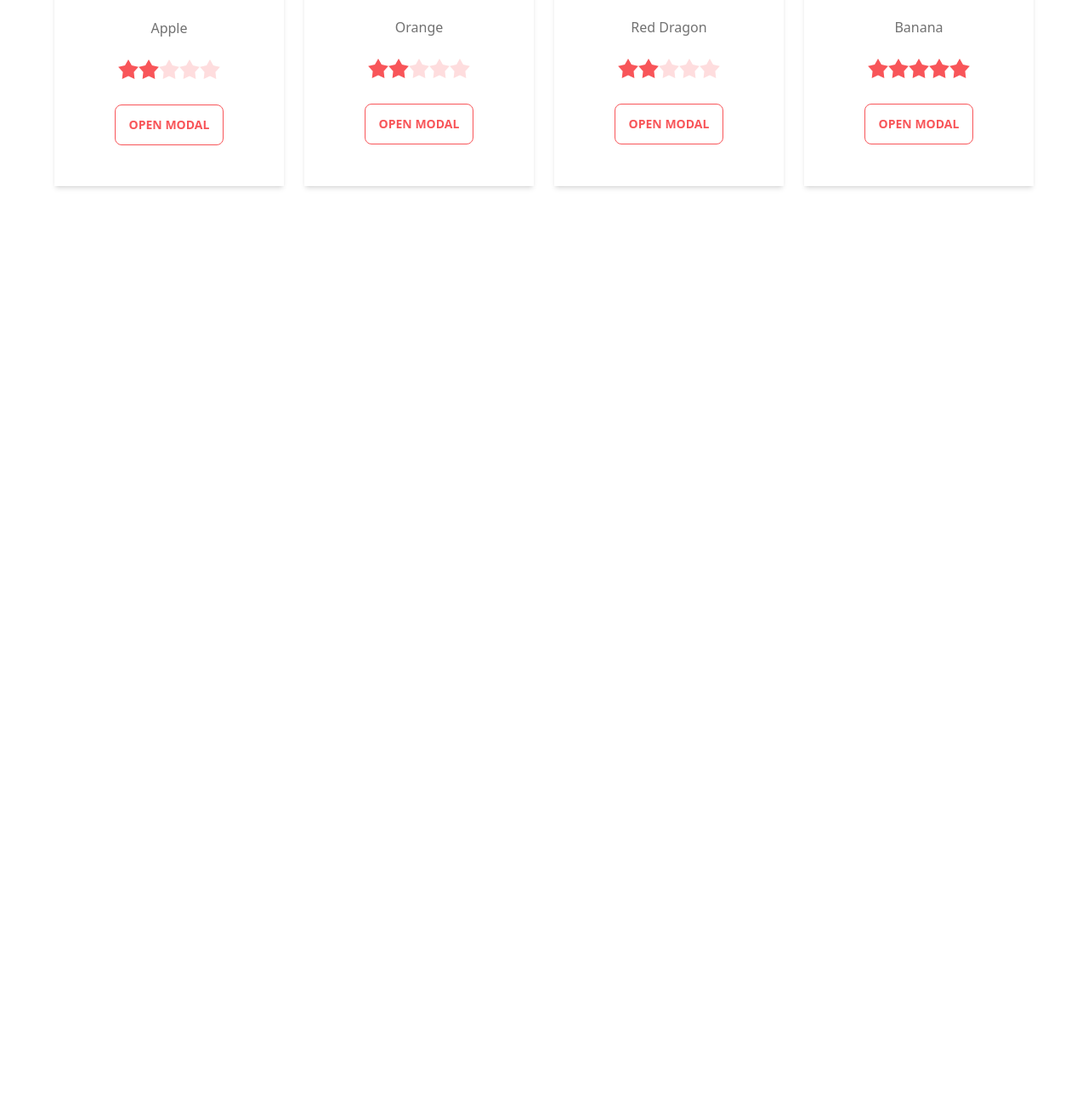
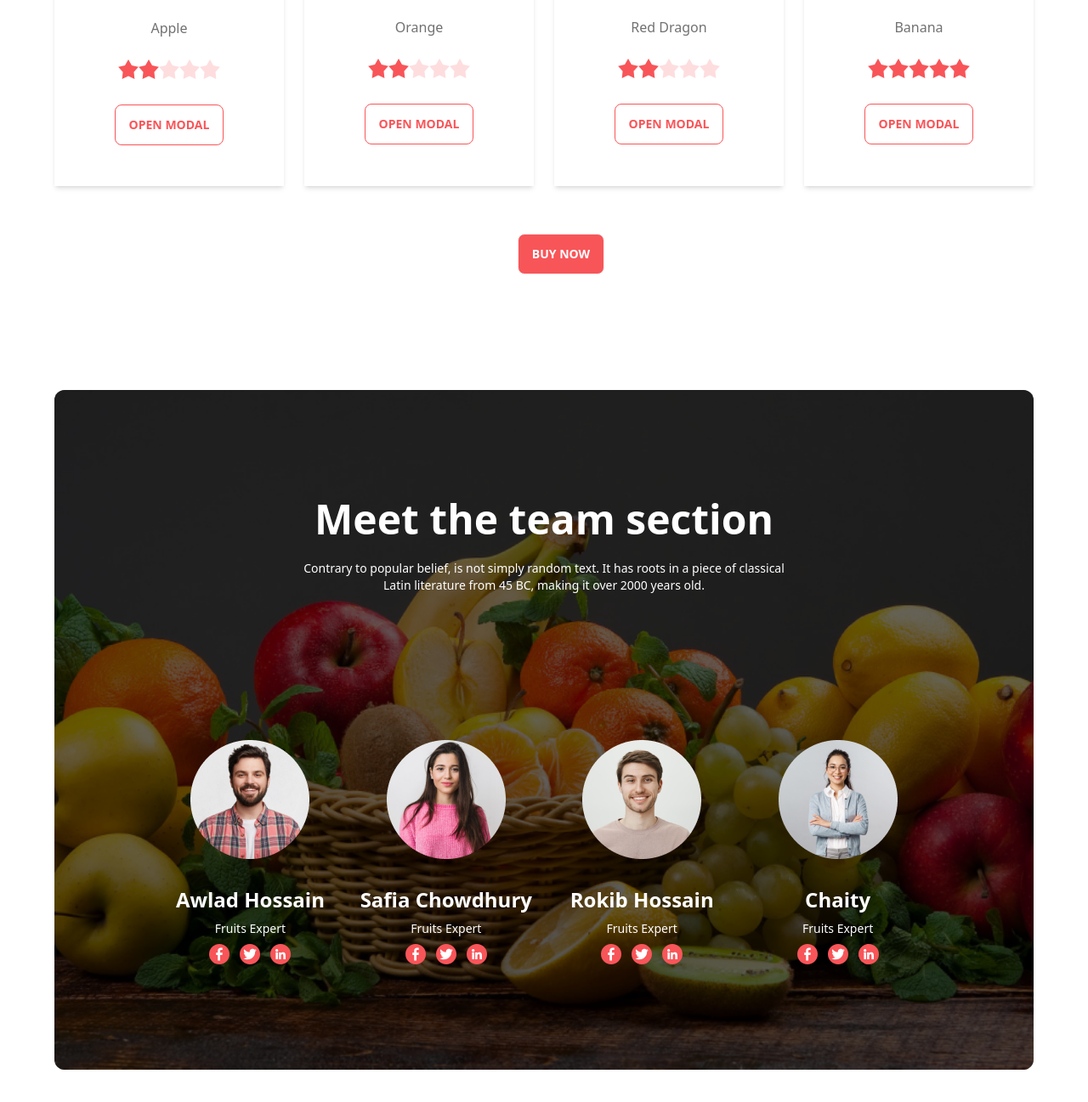
Before and after one commit to shiyam-sarker10/Fruit-Brust, a plain HTML site: page index.html in a window 1280 px wide. Shown: the part 1789-3086 px from the top of the page at 85% size. Before the commit the page ends 2048 px from the top, so only its background shows below. Drawn offline with nearby package versions, Linux system fonts and the light colour scheme.

Commit message:
Added Meet The Team section

```diff
--- a/index.html
+++ b/index.html
@@ -185,7 +185,8 @@
                 <!-- section header  -->
                 <div class="flex flex-col  gap-10 lg:gap-0 lg:flex-row  justify-between items-center">
                     <div class="w-full text-center lg:text-left md:w-3/5 space-y-6">
-                        <h3 class=" text-3xl md:text-5xl font-bold text-[#121212]">Deal of the day</h3>
+                        <h3 class=" text-3xl md:text-4xl lg:text-5xl font-bold text-[#121212]"><span
+                                class=" lg:hidden">🔥</span>Deal of the day🔥</h3>
                         <p class="text-sm md:text-base text-[#121212] text-opacity-60">Contrary to popular belief, is
                             not simply random text. It has roots in a piece of classical Latin literature from 45 BC,
                             making it over 2000 years old.</p>
@@ -233,7 +234,7 @@
                     </div>
                 </div>
                 <!-- section card  container -->
-                <div class="grid grid-cols-1 md:grid-cols-2 lg:grid-cols-4 gap-6 mt-20">
+                <div class="grid grid-cols-1 md:grid-cols-2 lg:grid-cols-4 gap-6 mt-20 mb-14">
                     <!-- card 1  -->
                     <div class="shadow-md p-12 space-y-6 text-center">
                         <div class="flex justify-center">
@@ -309,9 +310,9 @@
 
                     <!-- card 4  -->
                     <div class="shadow-md p-12 space-y-6 text-center">
-                    <div class="flex justify-center">
-                        <img class="mb-12 " src="./images/fruit9.png" alt="">
-                    </div>
+                        <div class="flex justify-center">
+                            <img class="mb-12 " src="./images/fruit9.png" alt="">
+                        </div>
                         <h4 class="text-2xl font-bold text-[#121212]">8.40$ - 10.65$</h4>
                         <hr>
                         <p class="text-[#121212] text-opacity-60 text-base">Banana</p>
@@ -328,13 +329,95 @@
                                 class="btn bg-transparent border-[#F85559] text-[#F85559] hover:bg-[#F85559] hover:text-white">open
                                 modal</label>
                         </div>
+                    </div>
+                </div>
+                <dir class="flex justify-center"><button class="btn bg-[#F85559] text-white hover:bg-[#f13c3f]">Buy
+                        Now</button></dir>
+            </section>
+            <!-- Meet The Team Section  -->
+            <section class="py-20">
+                <div class="grid w-full bg-center bg-cover min-h-screen relative rounded-xl"
+                    style="background-image: url('./images/banner1.png');">
 
+                    <div class="absolute inset-0 bg-black bg-opacity-60 rounded-xl"></div>
+                    <div class="z-10 text-center text-white w-5/6 lg:w-3/6 mx-auto py-12 md:pt-32 space-y-4 md:space-y-6">
+                        <h3 class="text-3xl md:text-5xl font-bold">Meet the team section</h3>
+                        <p class="text-sm">Contrary to popular belief, is not simply random text. It has roots in a piece of
+                            classical Latin literature from 45 BC,
+                            making it over 2000 years old.</p>
                     </div>
+                    <!-- card container  -->
+                    <div class=" grid grid-cols-1 md:grid-cols-2 lg:grid-cols-4 space-y-10 lg:space-y-0 py-6 z-10 text-white text-center md:w-4/5 mx-auto">
+                        <!-- team card 1  -->
+                        <div class="space-y-2">
+                            <!-- team img  -->
+                            <div class="flex justify-center pb-6">
+                                <img src="./images/member1.png" alt="">
+                            </div>
+                            <h4 class="text-2xl font-semibold">Awlad Hossain</h4>
+                            <p class="text-sm">Fruits Expert</p>
+                            <!-- icon container  -->
+                            <div class="flex justify-center gap-3">
+                                <img src="./images/facebook.svg" alt="">
+                                <img src="./images/twitter.svg" alt="">
+                                <img src="./images/linkedin.svg" alt="">
+                            </div>
+                        </div>
+
+                        <!-- team card 2  -->
+                        <div class="space-y-2">
+                            <!-- team img  -->
+                            <div class="flex justify-center pb-6">
+                                <img src="./images/member2.png" alt="">
+                            </div>
+                            <h4 class="text-2xl font-semibold">Safia Chowdhury</h4>
+                            <p class="text-sm">Fruits Expert</p>
+                            <!-- icon container  -->
+                            <div class="flex justify-center gap-3">
+                                <img src="./images/facebook.svg" alt="">
+                                <img src="./images/twitter.svg" alt="">
+                                <img src="./images/linkedin.svg" alt="">
+                            </div>
+                        </div>
+
+                        <!-- team card 3  -->
+                        <div class="space-y-2">
+                            <!-- team img  -->
+                            <div class="flex justify-center pb-6">
+                                <img src="./images/member3.png" alt="">
+                            </div>
+                            <h4 class="text-2xl font-semibold">Rokib Hossain</h4>
+                            <p class="text-sm">Fruits Expert</p>
+                            <!-- icon container  -->
+                            <div class="flex justify-center gap-3">
+                                <img src="./images/facebook.svg" alt="">
+                                <img src="./images/twitter.svg" alt="">
+                                <img src="./images/linkedin.svg" alt="">
+                            </div>
+                        </div>
+
+                        <!-- team card 4  -->
+                        <div class="space-y-2">
+                            <!-- team img  -->
+                            <div class="flex justify-center pb-6">
+                                <img src="./images/member4.png" alt="">
+                            </div>
+                            <h4 class="text-2xl font-semibold">Chaity</h4>
+                            <p class="text-sm">Fruits Expert</p>
+                            <!-- icon container  -->
+                            <div class="flex justify-center gap-3">
+                                <img src="./images/facebook.svg" alt="">
+                                <img src="./images/twitter.svg" alt="">
+                                <img src="./images/linkedin.svg" alt="">
+                            </div>
+                        </div>
+                    </div>
+                </div>
+            </section>
+
+            <!-- Why Choose Us section  -->
 
 
-
-                </div>
-            </section>
         </main>
         <!-- main section end  -->
 
@@ -348,7 +431,8 @@
                     <img class=" " src="./images/fruit6.png" alt="">
                 </div>
                 <h4 class="text-3xl md:text-4xl font-bold text-[#121212]">Apple</h4>
-                <p class="text-[#121212] text-opacity-60 text-sm md:text-base">Professional employees are there for you to pick the most amazing and fresh fruits.</p>
+                <p class="text-[#121212] text-opacity-60 text-sm md:text-base">Professional employees are there for you
+                    to pick the most amazing and fresh fruits.</p>
                 <div class="rating rating-md">
                     <input type="radio" name="rating-4" class="mask mask-star-2 bg-[#F85559]" />
                     <input type="radio" name="rating-4" class="mask mask-star-2 bg-[#F85559] " checked />
@@ -357,7 +441,8 @@
                     <input type="radio" name="rating-4" class="mask mask-star-2 bg-[#F85559]" />
                 </div>
                 <div class="modal-action flex  gap-x-8 justify-center">
-                    <label for="my_modal_6" class="btn bg-transparent border-[#F85559] text-[#F85559] hover:bg-[#F85559] hover:text-white">Close!</label>
+                    <label for="my_modal_6"
+                        class="btn bg-transparent border-[#F85559] text-[#F85559] hover:bg-[#F85559] hover:text-white">Close!</label>
                     <button class="btn bg-[#F85559] text-white hover:bg-[#f13c3f]">Buy Now</button>
                 </div>
             </div>
@@ -371,7 +456,8 @@
                     <img class=" " src="./images/fruit7.png" alt="">
                 </div>
                 <h4 class="text-3xl md:text-4xl font-bold text-[#121212]">Orange</h4>
-                <p class="text-[#121212] text-opacity-60 text-sm md:text-base">Professional employees are there for you to pick
+                <p class="text-[#121212] text-opacity-60 text-sm md:text-base">Professional employees are there for you
+                    to pick
                     the most amazing and fresh fruits.</p>
                 <div class="rating rating-md">
                     <input type="radio" name="rating-4" class="mask mask-star-2 bg-[#F85559]" />
@@ -396,7 +482,8 @@
                     <img class=" " src="./images/fruit8.png" alt="">
                 </div>
                 <h4 class="text-3xl md:text-4xl font-bold text-[#121212]">Red Dragon</h4>
-                <p class="text-[#121212] text-opacity-60 text-sm md:text-base">Professional employees are there for you to pick
+                <p class="text-[#121212] text-opacity-60 text-sm md:text-base">Professional employees are there for you
+                    to pick
                     the most amazing and fresh fruits.</p>
                 <div class="rating rating-md">
                     <input type="radio" name="rating-4" class="mask mask-star-2 bg-[#F85559]" />
@@ -421,7 +508,8 @@
                     <img class=" " src="./images/fruit9.png" alt="">
                 </div>
                 <h4 class="text-3xl md:text-4xl font-bold text-[#121212]">Banana</h4>
-                <p class="text-[#121212] text-opacity-60 text-sm md:text-base">Professional employees are there for you to pick
+                <p class="text-[#121212] text-opacity-60 text-sm md:text-base">Professional employees are there for you
+                    to pick
                     the most amazing and fresh fruits.</p>
                 <div class="rating rating-md">
                     <input type="radio" name="rating-4" class="mask mask-star-2 bg-[#F85559]" />
```
Also changed, not shown: images/facebook.svg (added), images/linkedin.svg (added), images/twitter.svg (added).
